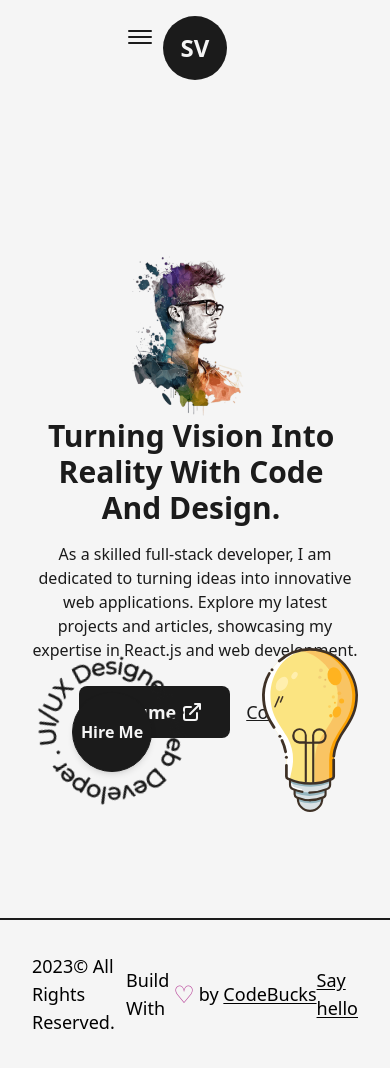
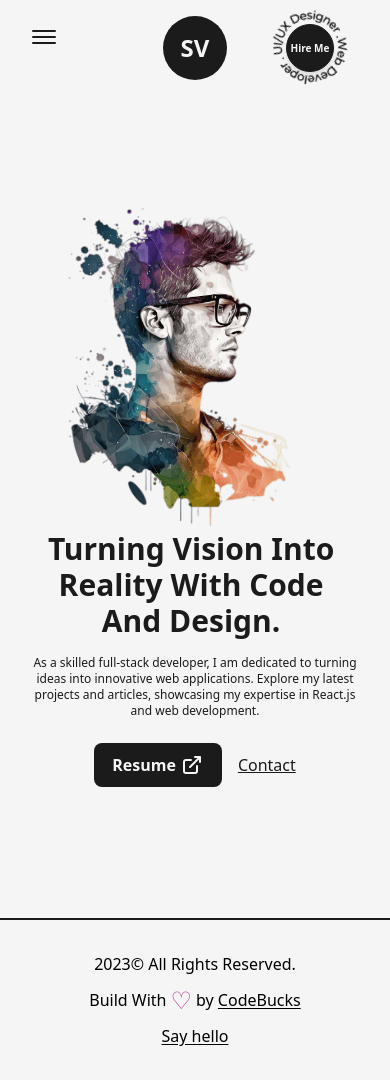
Before and after one commit to LanaVol/portfolio, a Next.js app: page / in a window 390 px wide. Built offline with nearby package versions, Linux system fonts and the light colour scheme.

Commit message:
update with responsive styles

```diff
--- a/src/components/Footer.js
+++ b/src/components/Footer.js
@@ -4,10 +4,10 @@
 
 const Footer = () => {
   return (
-    <footer className="w-full border-t-2 border-solid border-dark font-medium text-lg dark:text-light dark:border-light">
-      <Layout className="py-8 flex items-center justify-between">
+    <footer className="w-full border-t-2 border-solid border-dark font-medium text-lg dark:text-light dark:border-light sm:text-base">
+      <Layout className="py-8 flex items-center justify-between lg:flex-col lg:py-6">
         <span>{new Date().getFullYear()}&copy; All Rights Reserved.</span>
-        <div className="flex items-center">
+        <div className="flex items-center lg:py-2">
           Build With
           <span className="text-primary dark:text-primaryDark text-2xl px-1">
             &#9825;
--- a/src/components/HireMe.js
+++ b/src/components/HireMe.js
@@ -4,14 +4,14 @@
 
 const HireMe = () => {
   return (
-    <div className="fixed left-4 bottom-4 flex items-center justify-center overflow-hidden">
-      <div className="w-48 h-auto flex items-center justify-center relative">
+    <div className="fixed left-4 bottom-4 flex items-center justify-center overflow-hidden md:right-8 md:left-auto md:top-0 md:bottom-auto md:absolute">
+      <div className="w-48 h-auto flex items-center justify-center relative md:w-24">
         <CircularText
           className={"fill-dark animate-spin-slow dark:fill-light"}
         />
         <Link
           href="mailTo:abc@gmail.com"
-          className="flex items-center justify-center absolute left-1/2 top-1/2 -translate-x-1/2 -translate-y-1/2 bg-dark text-light shadow-md border border-solid border-dark w-20 h-20 rounded-full font-semibold hover:bg-light hover:text-dark dark:bg-light dark:text-dark hover:dark:bg-dark hover:dark:text-light hover:dark:border-light"
+          className="flex items-center justify-center absolute left-1/2 top-1/2 -translate-x-1/2 -translate-y-1/2 bg-dark text-light shadow-md border border-solid border-dark w-20 h-20 rounded-full font-semibold hover:bg-light hover:text-dark dark:bg-light dark:text-dark hover:dark:bg-dark hover:dark:text-light hover:dark:border-light md:w-12 md:h-12 md:text-[10px]"
         >
           Hire Me
         </Link>
--- a/src/components/NavBar.js
+++ b/src/components/NavBar.js
@@ -66,7 +66,7 @@
   };
 
   return (
-    <header className="w-full px-32 py-8 font-medium flex items-center justify-between dark:text-light relative">
+    <header className="w-full px-32 py-8 font-medium flex items-center justify-between dark:text-light relative z-10 lg:px-16 md:px-12 sm:px-8">
       <button
         className="flex-col justify-center items-center hidden lg:flex"
         onClick={handleClick}
--- a/src/pages/about.js
+++ b/src/pages/about.js
@@ -42,7 +42,10 @@
       </Head>
       <main className="flex w-full flex-col items-center justify-center dark:text-light">
         <Layout className="pt-16">
-          <AnimatedText text="Passion Fuels Purpose!" className="mb-16" />
+          <AnimatedText
+            text="Passion Fuels Purpose!"
+            className="mb-16 lg:!text-7xl"
+          />
 
           <div className="grid w-full grid-cols-8 gap-16">
             <div className="col-span-3 flex-col items-start justify-start">
--- a/src/pages/index.js
+++ b/src/pages/index.js
@@ -18,7 +18,7 @@
       <main className="flex items-center text-dark w-full min-h-screen dark:text-light">
         <Layout className="pt-0 md:pt-16 sm:pt-8">
           <div className="flex items-center justify-between w-full lg:flex-col">
-            <div className="w-1/2">
+            <div className="w-1/2 md:w-full">
               <Image
                 src={profilePic}
                 alt="SV"
@@ -32,7 +32,7 @@
                 text="Turning Vision Into Reality With Code And Design."
                 className="!text-6xl !text-left xl:!text-5xl lg:!text-center lg:!text-6xl md:!text-5xl sm:!text-3xl"
               />
-              <p className="my-4 text-base font-medium">
+              <p className="my-4 text-base font-medium md:text-sm sm:text-xs">
                 As a skilled full-stack developer, I am dedicated to turning
                 ideas into innovative web applications. Explore my latest
                 projects and articles, showcasing my expertise in React.js and
@@ -42,7 +42,7 @@
                 <Link
                   href="/dummy.pdf"
                   target={"_blank"}
-                  className="flex items-center bg-dark text-light p-2.5 px-6 rounded-lg  text-lg font-semibold hover:bg-light hover:text-dark border-2 border-solid border-transparent hover:border-dark dark:bg-light dark:text-dark hover:dark:bg-dark hover:dark:text-light hover:dark:border-light"
+                  className="flex items-center bg-dark text-light p-2.5 px-6 rounded-lg  text-lg font-semibold hover:bg-light hover:text-dark border-2 border-solid border-transparent hover:border-dark dark:bg-light dark:text-dark hover:dark:bg-dark hover:dark:text-light hover:dark:border-light md:p-2 md:px-4 md:text-base"
                   download={true}
                 >
                   Resume <LinkArrow className={"w-6 ml-1"} />
@@ -50,7 +50,7 @@
                 <Link
                   href="mailto:abcd@gmail.com"
                   target={"_blank"}
-                  className="ml-4 text-lg font-medium capitalize text-dark underline dark:text-light"
+                  className="ml-4 text-lg font-medium capitalize text-dark underline dark:text-light md:text-base"
                 >
                   Contact
                 </Link>
@@ -59,7 +59,7 @@
           </div>
         </Layout>
         <HireMe />
-        <div className="absolute right-8 bottom-8 inline-block w-24">
+        <div className="absolute right-8 bottom-8 inline-block w-24 md:hidden">
           <Image src={lightBulb} alt="Sv" className="w-full h-auto" />
         </div>
       </main>
```
